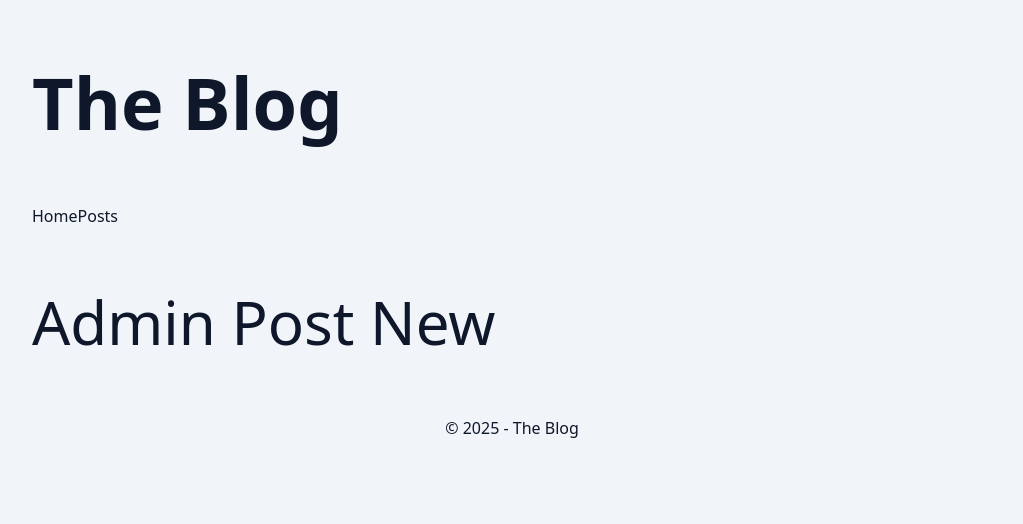
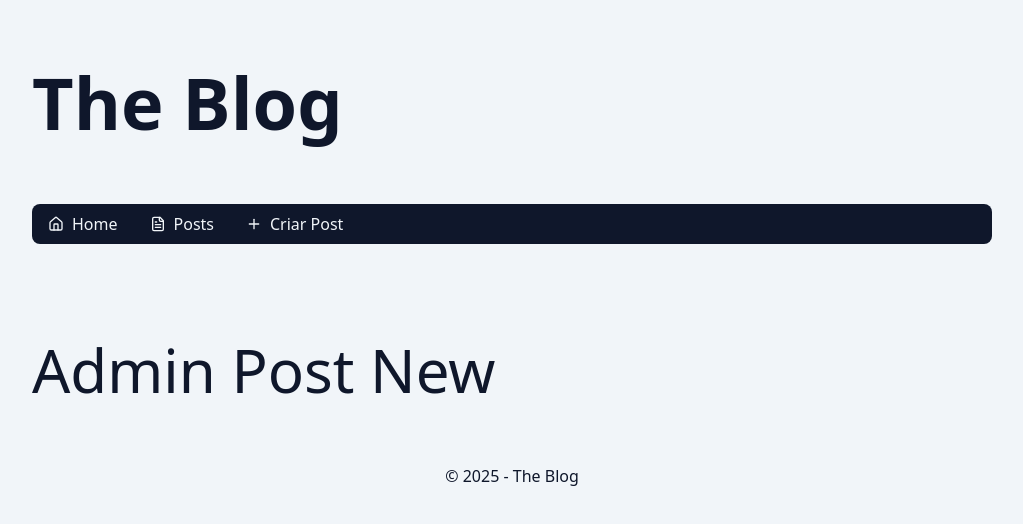
Before and after one commit to Dedealtograu/blog-next, a Next.js app: page /admin/post/new in a window 1280 px wide. Shown: the top 524 px of the page, without its empty margins (128-1151 px from the left). Built offline with nearby package versions, Linux system fonts and the light colour scheme.

Commit message:
Final da aula 174

```diff
--- a/src/components/admin/MenuAdmin/index.tsx
+++ b/src/components/admin/MenuAdmin/index.tsx
@@ -1,12 +1,64 @@
+'use client'
+
+import clsx from 'clsx'
+import { CircleXIcon, FileTextIcon, HouseIcon, MenuIcon, PlusIcon } from 'lucide-react'
 import Link from 'next/link'
+import { usePathname } from 'next/navigation'
+import { useEffect, useState } from 'react'
 
 export function MenuAdmin() {
+  const [isOpen, setIsOpen] = useState(false)
+  const pathname = usePathname()
+
+  useEffect(() => {
+    setIsOpen(false)
+  }, [pathname])
+
+  const navClasses = clsx(
+    'bg-slate-900 text-slate-100 rounded-lg',
+    'flex flex-col mb-8',
+    'sm:flex-row sm:flex-nowrap',
+    !isOpen && 'overflow-hidden',
+    !isOpen && 'h-10',
+    'sm:overflow-visible sm:h-auto',
+  )
+
+  const linkClasses = clsx(
+    '[&>svg]:w-[16px] [&>svg]:h-[16px] px-4',
+    'flex items-center justify-start gap-2 cursor-pointer',
+    'transition hover:bg-slate-800 rounded-lg',
+    'h-10 shrink-0',
+  )
+  const openCloseBtnClasses = clsx(linkClasses, 'text-blue-200 italic', 'sm:hidden')
+
   return (
-    <nav>
-      <a href='/' target='_blank'>
+    <nav className={navClasses}>
+      <button onClick={() => setIsOpen(s => !s)} className={openCloseBtnClasses}>
+        {!isOpen && (
+          <>
+            <MenuIcon />
+            Menu
+          </>
+        )}
+        {isOpen && (
+          <>
+            <CircleXIcon />
+            Fechar
+          </>
+        )}
+      </button>
+      <a className={linkClasses} href='/' target='_blank'>
+        <HouseIcon />
         Home
       </a>
-      <Link href='/admin/post'>Posts</Link>
+      <Link className={linkClasses} href='/admin/post'>
+        <FileTextIcon />
+        Posts
+      </Link>
+      <Link className={linkClasses} href='/admin/post/new'>
+        <PlusIcon />
+        Criar Post
+      </Link>
     </nav>
   )
 }
```
